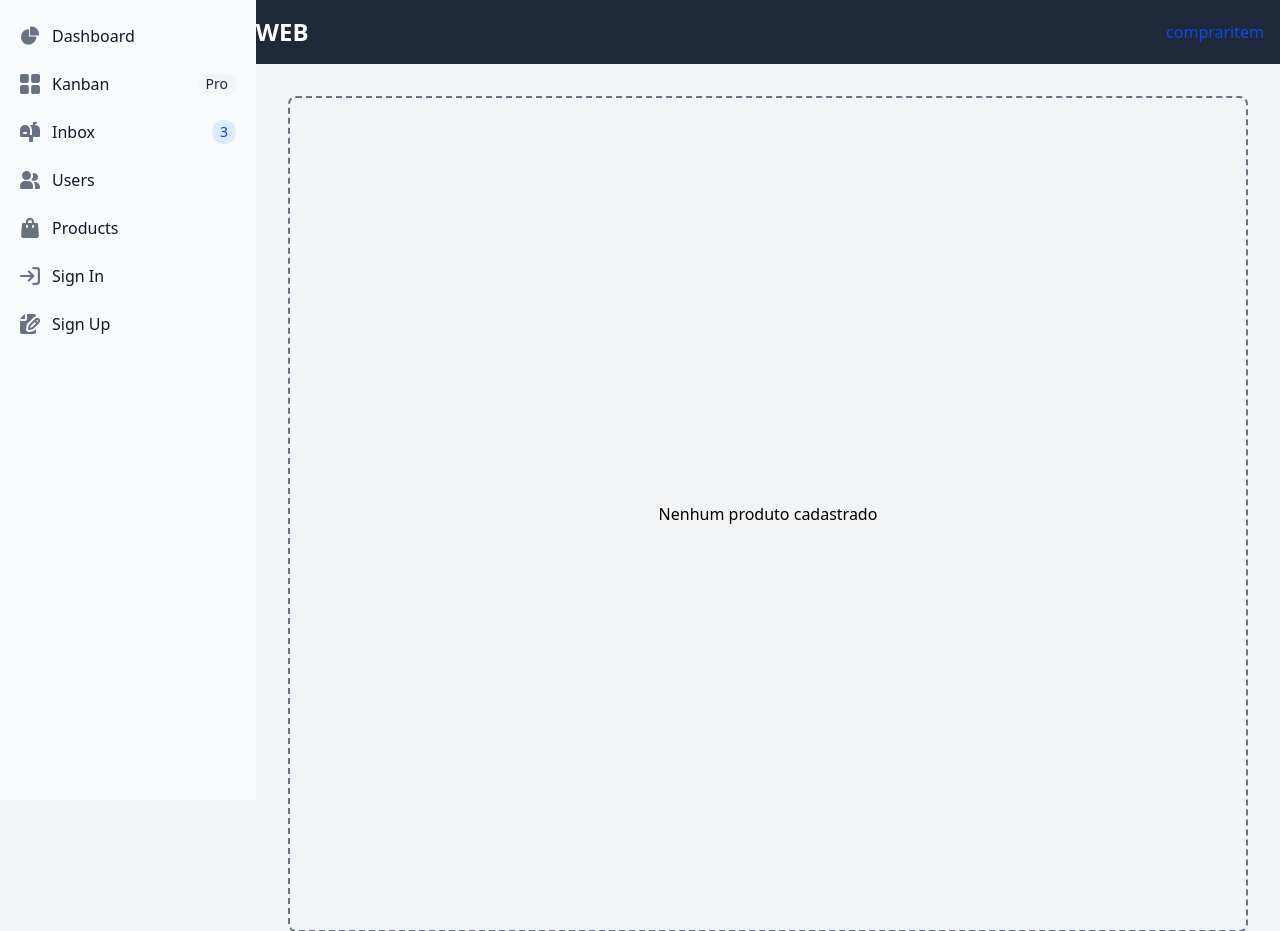
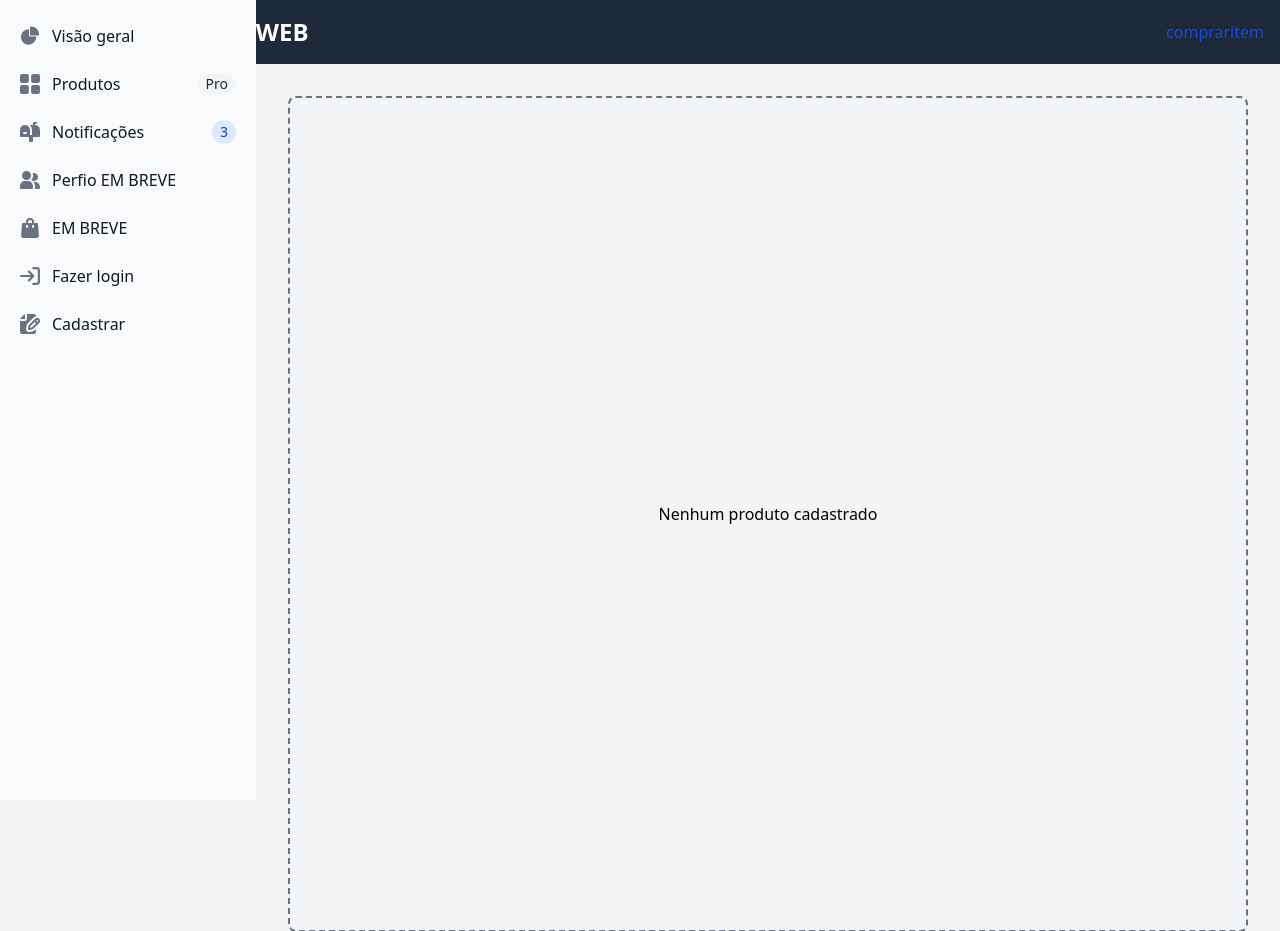
Before and after one commit to Juaoinacio/Estoque, a Django app: page /comprar/ in a window 1280 px wide. Shown: the top 931 px of the page. Run offline with Django 5.2, Linux system fonts and the light colour scheme; data that the repository does not hold is empty; parts of the project's set-up code (start-up, migrations or seed data) failed here and were passed over; some libraries are stand-ins or nearby versions.

Commit message:
Sidebars

```diff
--- a/home/templates/_sidebar.html
+++ b/home/templates/_sidebar.html
@@ -1,6 +1,6 @@
 
 <button data-drawer-target="default-sidebar" data-drawer-toggle="default-sidebar" aria-controls="default-sidebar" type="button" class="inline-flex items-center p-2 mt-2 ms-3 text-sm text-gray-500 rounded-lg sm:hidden hover:bg-gray-100 focus:outline-none focus:ring-2 focus:ring-gray-200 dark:text-gray-400 dark:hover:bg-gray-700 dark:focus:ring-gray-600">
-   <span class="sr-only">Open sidebar</span>
+   <span class="sr-only">Abrir menu </span>
    <svg class="w-6 h-6" aria-hidden="true" fill="currentColor" viewBox="0 0 20 20" xmlns="http://www.w3.org/2000/svg">
    <path clip-rule="evenodd" fill-rule="evenodd" d="M2 4.75A.75.75 0 012.75 4h14.5a.75.75 0 010 1.5H2.75A.75.75 0 012 4.75zm0 10.5a.75.75 0 01.75-.75h7.5a.75.75 0 010 1.5h-7.5a.75.75 0 01-.75-.75zM2 10a.75.75 0 01.75-.75h14.5a.75.75 0 010 1.5H2.75A.75.75 0 012 10z"></path>
    </svg>
@@ -10,20 +10,20 @@
    <div class="h-full px-3 py-4 overflow-y-auto bg-gray-50 dark:bg-gray-800">
       <ul class="space-y-2 font-medium">
          <li>
-            <a href="#" class="flex items-center p-2 text-gray-900 rounded-lg dark:text-white hover:bg-gray-100 dark:hover:bg-gray-700 group">
+            <a href="{% url 'home' %}" class="flex items-center p-2 text-gray-900 rounded-lg dark:text-white hover:bg-gray-100 dark:hover:bg-gray-700 group">
                <svg class="w-5 h-5 text-gray-500 transition duration-75 dark:text-gray-400 group-hover:text-gray-900 dark:group-hover:text-white" aria-hidden="true" xmlns="http://www.w3.org/2000/svg" fill="currentColor" viewBox="0 0 22 21">
                   <path d="M16.975 11H10V4.025a1 1 0 0 0-1.066-.998 8.5 8.5 0 1 0 9.039 9.039.999.999 0 0 0-1-1.066h.002Z"/>
                   <path d="M12.5 0c-.157 0-.311.01-.565.027A1 1 0 0 0 11 1.02V10h8.975a1 1 0 0 0 1-.935c.013-.188.028-.374.028-.565A8.51 8.51 0 0 0 12.5 0Z"/>
                </svg>
-               <span class="ms-3">Dashboard</span>
+               <span class="ms-3">Visão geral</span>
             </a>
          </li>
          <li>
-            <a href="#" class="flex items-center p-2 text-gray-900 rounded-lg dark:text-white hover:bg-gray-100 dark:hover:bg-gray-700 group">
+            <a href="{% url 'produtos' %}" class="flex items-center p-2 text-gray-900 rounded-lg dark:text-white hover:bg-gray-100 dark:hover:bg-gray-700 group">
                <svg class="shrink-0 w-5 h-5 text-gray-500 transition duration-75 dark:text-gray-400 group-hover:text-gray-900 dark:group-hover:text-white" aria-hidden="true" xmlns="http://www.w3.org/2000/svg" fill="currentColor" viewBox="0 0 18 18">
                   <path d="M6.143 0H1.857A1.857 1.857 0 0 0 0 1.857v4.286C0 7.169.831 8 1.857 8h4.286A1.857 1.857 0 0 0 8 6.143V1.857A1.857 1.857 0 0 0 6.143 0Zm10 0h-4.286A1.857 1.857 0 0 0 10 1.857v4.286C10 7.169 10.831 8 11.857 8h4.286A1.857 1.857 0 0 0 18 6.143V1.857A1.857 1.857 0 0 0 16.143 0Zm-10 10H1.857A1.857 1.857 0 0 0 0 11.857v4.286C0 17.169.831 18 1.857 18h4.286A1.857 1.857 0 0 0 8 16.143v-4.286A1.857 1.857 0 0 0 6.143 10Zm10 0h-4.286A1.857 1.857 0 0 0 10 11.857v4.286c0 1.026.831 1.857 1.857 1.857h4.286A1.857 1.857 0 0 0 18 16.143v-4.286A1.857 1.857 0 0 0 16.143 10Z"/>
                </svg>
-               <span class="flex-1 ms-3 whitespace-nowrap">Kanban</span>
+               <span class="flex-1 ms-3 whitespace-nowrap">Produtos</span>
                <span class="inline-flex items-center justify-center px-2 ms-3 text-sm font-medium text-gray-800 bg-gray-100 rounded-full dark:bg-gray-700 dark:text-gray-300">Pro</span>
             </a>
          </li>
@@ -32,7 +32,7 @@
                <svg class="shrink-0 w-5 h-5 text-gray-500 transition duration-75 dark:text-gray-400 group-hover:text-gray-900 dark:group-hover:text-white" aria-hidden="true" xmlns="http://www.w3.org/2000/svg" fill="currentColor" viewBox="0 0 20 20">
                   <path d="m17.418 3.623-.018-.008a6.713 6.713 0 0 0-2.4-.569V2h1a1 1 0 1 0 0-2h-2a1 1 0 0 0-1 1v2H9.89A6.977 6.977 0 0 1 12 8v5h-2V8A5 5 0 1 0 0 8v6a1 1 0 0 0 1 1h8v4a1 1 0 0 0 1 1h2a1 1 0 0 0 1-1v-4h6a1 1 0 0 0 1-1V8a5 5 0 0 0-2.582-4.377ZM6 12H4a1 1 0 0 1 0-2h2a1 1 0 0 1 0 2Z"/>
                </svg>
-               <span class="flex-1 ms-3 whitespace-nowrap">Inbox</span>
+               <span class="flex-1 ms-3 whitespace-nowrap">Notificações</span>
                <span class="inline-flex items-center justify-center w-3 h-3 p-3 ms-3 text-sm font-medium text-blue-800 bg-blue-100 rounded-full dark:bg-blue-900 dark:text-blue-300">3</span>
             </a>
          </li>
@@ -41,7 +41,7 @@
                <svg class="shrink-0 w-5 h-5 text-gray-500 transition duration-75 dark:text-gray-400 group-hover:text-gray-900 dark:group-hover:text-white" aria-hidden="true" xmlns="http://www.w3.org/2000/svg" fill="currentColor" viewBox="0 0 20 18">
                   <path d="M14 2a3.963 3.963 0 0 0-1.4.267 6.439 6.439 0 0 1-1.331 6.638A4 4 0 1 0 14 2Zm1 9h-1.264A6.957 6.957 0 0 1 15 15v2a2.97 2.97 0 0 1-.184 1H19a1 1 0 0 0 1-1v-1a5.006 5.006 0 0 0-5-5ZM6.5 9a4.5 4.5 0 1 0 0-9 4.5 4.5 0 0 0 0 9ZM8 10H5a5.006 5.006 0 0 0-5 5v2a1 1 0 0 0 1 1h11a1 1 0 0 0 1-1v-2a5.006 5.006 0 0 0-5-5Z"/>
                </svg>
-               <span class="flex-1 ms-3 whitespace-nowrap">Users</span>
+               <span class="flex-1 ms-3 whitespace-nowrap">Perfio EM BREVE </span>
             </a>
          </li>
          <li>
@@ -49,7 +49,7 @@
                <svg class="shrink-0 w-5 h-5 text-gray-500 transition duration-75 dark:text-gray-400 group-hover:text-gray-900 dark:group-hover:text-white" aria-hidden="true" xmlns="http://www.w3.org/2000/svg" fill="currentColor" viewBox="0 0 18 20">
                   <path d="M17 5.923A1 1 0 0 0 16 5h-3V4a4 4 0 1 0-8 0v1H2a1 1 0 0 0-1 .923L.086 17.846A2 2 0 0 0 2.08 20h13.84a2 2 0 0 0 1.994-2.153L17 5.923ZM7 9a1 1 0 0 1-2 0V7h2v2Zm0-5a2 2 0 1 1 4 0v1H7V4Zm6 5a1 1 0 1 1-2 0V7h2v2Z"/>
                </svg>
-               <span class="flex-1 ms-3 whitespace-nowrap">Products</span>
+               <span class="flex-1 ms-3 whitespace-nowrap">EM BREVE</span>
             </a>
          </li>
          <li>
@@ -57,7 +57,7 @@
                <svg class="shrink-0 w-5 h-5 text-gray-500 transition duration-75 dark:text-gray-400 group-hover:text-gray-900 dark:group-hover:text-white" aria-hidden="true" xmlns="http://www.w3.org/2000/svg" fill="none" viewBox="0 0 18 16">
                   <path stroke="currentColor" stroke-linecap="round" stroke-linejoin="round" stroke-width="2" d="M1 8h11m0 0L8 4m4 4-4 4m4-11h3a2 2 0 0 1 2 2v10a2 2 0 0 1-2 2h-3"/>
                </svg>
-               <span class="flex-1 ms-3 whitespace-nowrap">Sign In</span>
+               <span class="flex-1 ms-3 whitespace-nowrap">Fazer login</span>
             </a>
          </li>
          <li>
@@ -67,7 +67,7 @@
                   <path d="M6.737 11.061a2.961 2.961 0 0 1 .81-1.515l6.117-6.116A4.839 4.839 0 0 1 16 2.141V2a1.97 1.97 0 0 0-1.933-2H7v5a2 2 0 0 1-2 2H0v11a1.969 1.969 0 0 0 1.933 2h12.134A1.97 1.97 0 0 0 16 18v-3.093l-1.546 1.546c-.413.413-.94.695-1.513.81l-3.4.679a2.947 2.947 0 0 1-1.85-.227 2.96 2.96 0 0 1-1.635-3.257l.681-3.397Z"/>
                   <path d="M8.961 16a.93.93 0 0 0 .189-.019l3.4-.679a.961.961 0 0 0 .49-.263l6.118-6.117a2.884 2.884 0 0 0-4.079-4.078l-6.117 6.117a.96.96 0 0 0-.263.491l-.679 3.4A.961.961 0 0 0 8.961 16Zm7.477-9.8a.958.958 0 0 1 .68-.281.961.961 0 0 1 .682 1.644l-.315.315-1.36-1.36.313-.318Zm-5.911 5.911 4.236-4.236 1.359 1.359-4.236 4.237-1.7.339.341-1.699Z"/>
                </svg>
-               <span class="flex-1 ms-3 whitespace-nowrap">Sign Up</span>
+               <span class="flex-1 ms-3 whitespace-nowrap">Cadastrar</span>
             </a>
          </li>
       </ul>
```
